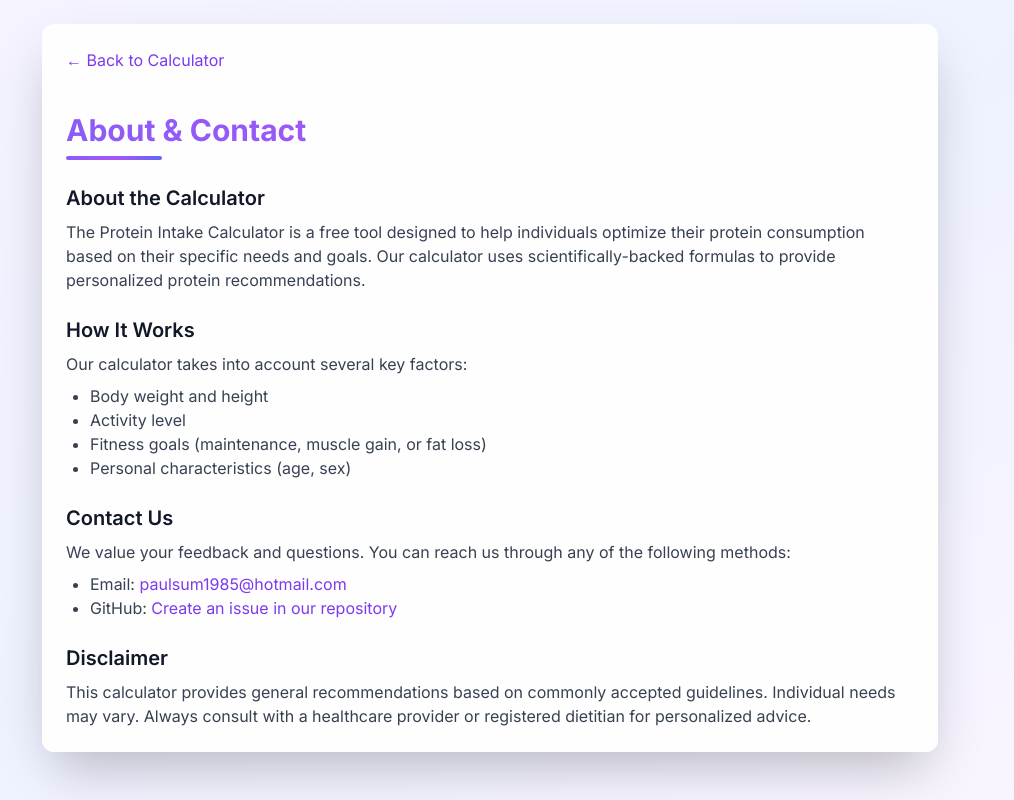
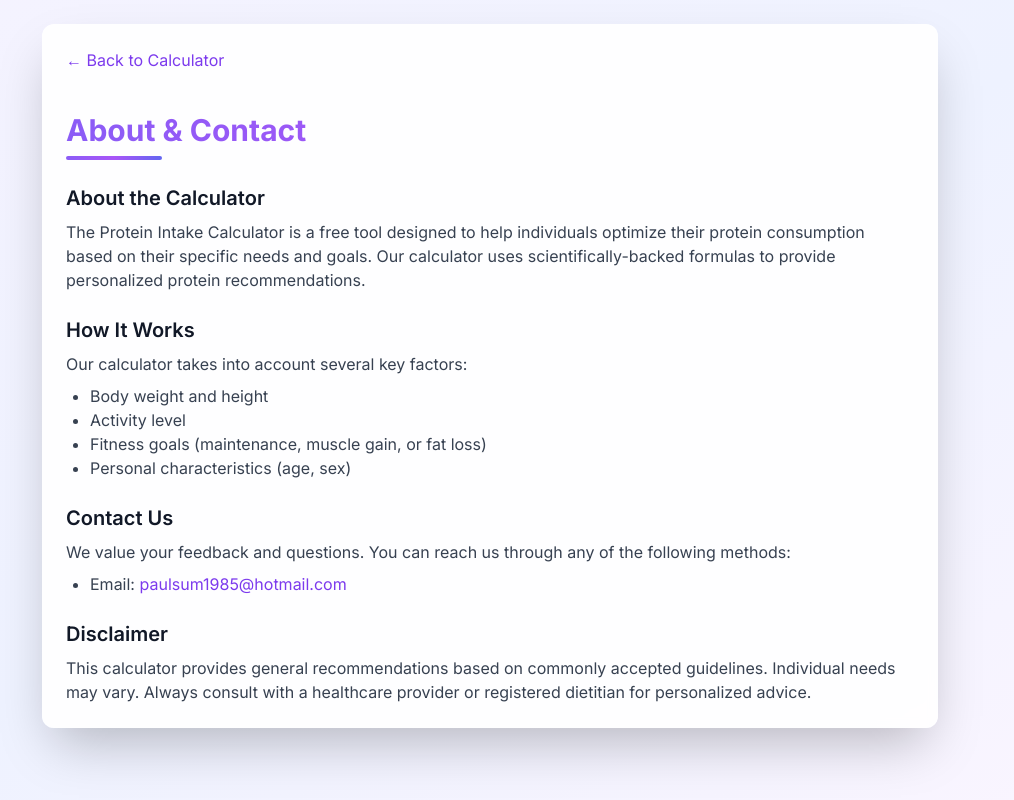
Before and after one commit to Paulsum1985/protein-calculator, a Next.js app: page /about in a window 1280 px wide. Shown: the whole page, without its empty margins (150-1164 px from the left). Built offline with nearby package versions, Linux system fonts and the light colour scheme.

Commit message:
add favicon

```diff
--- a/src/app/about/page.tsx
+++ b/src/app/about/page.tsx
@@ -53,7 +53,6 @@ const AboutContact = () => {
                 </p>
                 <ul className="list-disc ml-6 mt-2">
                   <li>Email: <a href="mailto:paulsum1985@hotmail.com" className="text-violet-600 hover:text-violet-700">paulsum1985@hotmail.com</a></li>
-                  <li>GitHub: <a href="https://github.com/Paulsum1985" target="_blank" rel="noopener noreferrer" className="text-violet-600 hover:text-violet-700">Create an issue in our repository</a></li>
                 </ul>
               </section>
 
```
Also changed, not shown: 1 other file (tests, documents, lock files or other folders).
